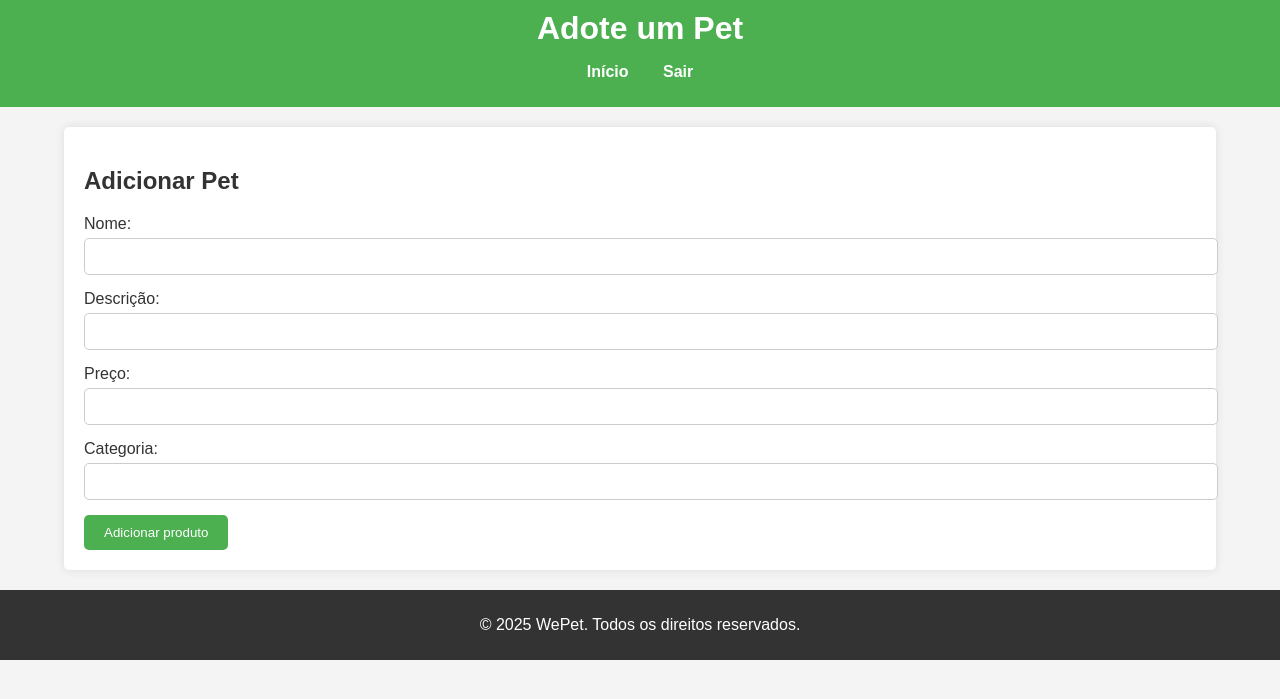
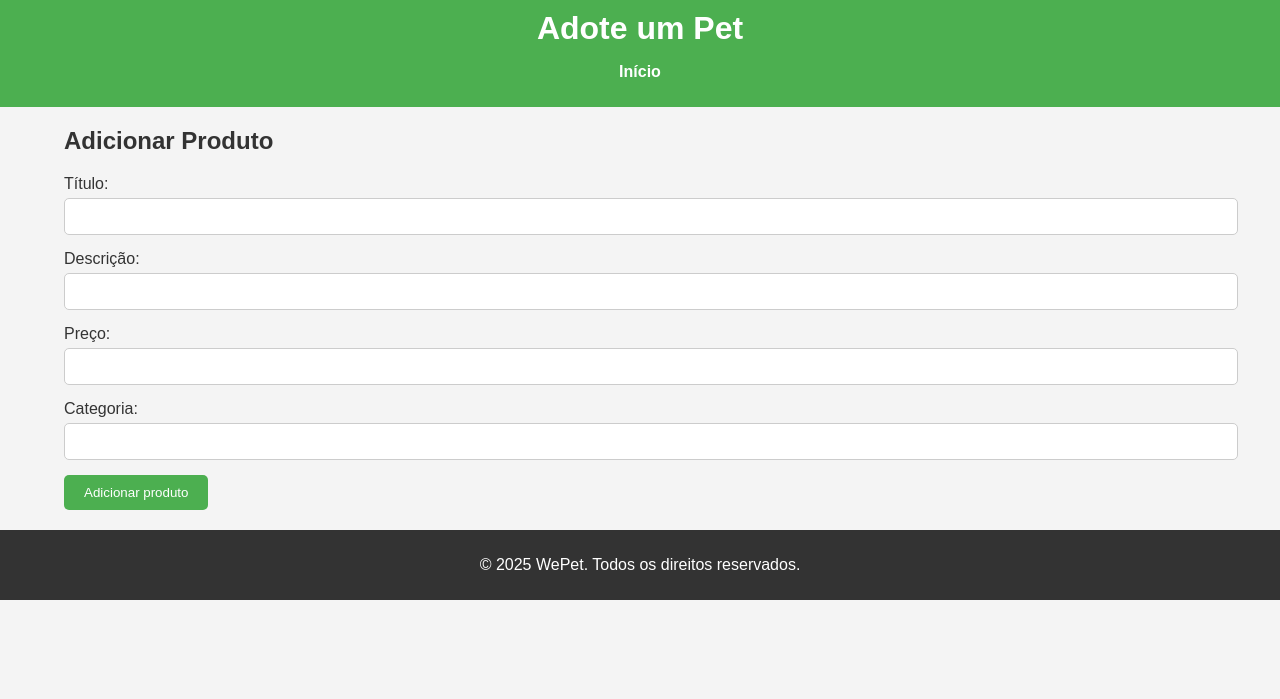
Before and after one commit to scoreBR/PratADS, a Flask app: page /adicionar_produto in a window 1280 px wide. Shown: the top 699 px of the page. Run offline with Flask 2, Linux system fonts and the light colour scheme; a user stored in the database is signed in.

Commit message:
Ajustado Banco de dados, pagina para adição de novos produtos e criação da página de perfil

```diff
--- a/app/models.py
+++ b/app/models.py
@@ -24,7 +24,7 @@ class Pet(db.Model):
 
 class Produto (db.Model):
     id = db.Column(db.Integer, primary_key=True)
-    nome = db.Column(db.String(100), nullable=False)
+    titulo = db.Column(db.String(100), nullable=False)
     descricao = db.Column(db.String(100), nullable=False)
     preco = db.Column(db.Float, nullable=False)
     categoria = db.Column(db.String(100), nullable=False)
--- a/app/static/css/styles.css
+++ b/app/static/css/styles.css
@@ -87,7 +87,7 @@ nav ul li a {
     gap: 20px;
 }
 
-.pet-card, .usuario-card {
+.pet-card, .usuario-card, .produto-card {
     background-color: white;
     padding: 15px;
     border-radius: 5px;
--- a/app/templates/AdotePet.html
+++ b/app/templates/AdotePet.html
@@ -15,7 +15,9 @@
                     <li><a href="{{ url_for('views.AdotePet') }}">Início</a></li>
                     <li><a href="{{ url_for('views.adicionar_pet') }}">Adicionar Pet</a></li>
                     <li><a href="{{ url_for('views.Loja') }}">Loja</a></li>
+                    <li><a href="{{ url_for('views.adicionar_produto') }}">Adicionar Produto</a></li>
                     <li><a href="{{ url_for('views.Chat') }}">Chat</a></li>
+                    <li><a href="{{ url_for('views.perfil') }}">Perfil</a></li>
                     <li><a href="{{ url_for('auth.logout') }}">Sair</a></li>
                 </ul>
             </nav>
--- a/app/templates/Chat.html
+++ b/app/templates/Chat.html
@@ -15,6 +15,7 @@
                     <li><a href="{{ url_for('views.AdotePet') }}">Início</a></li>
                     <li><a href="{{ url_for('views.adicionar_pet') }}">Adicionar Pet</a></li>
                     <li><a href="{{ url_for('views.Loja') }}">Loja</a></li>
+                    <li><a href="{{ url_for('views.adicionar_produto') }}">Adicionar Produto</a></li>
                     <li><a href="{{ url_for('views.Chat') }}">Chat</a></li>
                     <li><a href="{{ url_for('auth.logout') }}">Sair</a></li>
                 </ul>
--- a/app/templates/adicionar_produto.html
+++ b/app/templates/adicionar_produto.html
@@ -3,7 +3,7 @@
 <head>
     <meta charset="UTF-8">
     <meta name="viewport" content="width=device-width, initial-scale=1.0">
-    <title>Adicionar Pet - Adote um Pet</title>
+    <title>WePet</title>
     <link rel="stylesheet" href="{{ url_for('static', filename='css/styles.css') }}">
 </head>
 <body>
@@ -13,19 +13,18 @@
             <nav>
                 <ul>
                     <li><a href="{{ url_for('views.AdotePet') }}">Início</a></li>
-                    <li><a href="{{ url_for('auth.logout') }}">Sair</a></li>
                 </ul>
             </nav>
         </div>
     </header>
 
     <main class="container">
-        <section class="pet-form">
-            <h2>Adicionar Pet</h2>
-            <form method="POST" action="{{ url_for('views.adicionar_pet') }}">
+        <section class="produto-form">
+            <h2>Adicionar Produto</h2>
+            <form method="POST" action="{{ url_for('views.adicionar_produto') }}">
                 <div class="form-group">
-                    <label for="nome">Nome:</label>
-                    <input type="text" id="nome" name="nome" required>
+                    <label for="titulo">Título:</label>
+                    <input type="text" id="titulo" name="titulo" required>
                 </div>
                 <div class="form-group">
                     <label for="descricao">Descrição:</label>
--- a/app/views.py
+++ b/app/views.py
@@ -1,7 +1,7 @@
 from flask import Blueprint, render_template, request, flash, redirect, url_for
 from flask_login import login_required, current_user
 from flask import jsonify
-from .models import Pet, Usuario
+from .models import Pet, Usuario, Produto
 
 from . import db
 
@@ -66,13 +66,13 @@ def adicionar_pet():
 @login_required
 def adicionar_produto():
     if request.method == 'POST':
-        nome = request.form.get('nome')
+        titulo = request.form.get('titulo')
         descricao = request.form.get('descricao')
         preco = request.form.get('preco')
         categoria = request.form.get('categoria')
 
         novo_produto = Produto(
-            nome=nome,
+            titulo=titulo,
             descricao=descricao,
             preco=preco,
             categoria=categoria
@@ -83,6 +83,12 @@ def adicionar_produto():
         return redirect(url_for('views.Loja'))
 
     return render_template('adicionar_produto.html', user=current_user)
+
+@views.route('/perfil', methods=['GET', 'POST'])
+@login_required
+def perfil():
+
+    return render_template('perfil.html', user=current_user)
 
 @views.route('/api/pets', methods=['GET'])
 def get_pets():
@@ -96,3 +102,14 @@ def get_pets():
         'localizacao': pet.localizacao
     } for pet in pets]
     return jsonify(pets_list)
+
+@views.route('/api/produtos', methods=['GET'])
+def get_produtos():
+    produtos = Produto.query.all()
+    produtos_list = [{
+        'titulo': produto.titulo,
+        'descricao': produto.descricao,
+        'preco': produto.preco,
+        'categoria': produto.categoria,
+    } for produto in produtos]
+    return jsonify(produtos_list)
```
Also changed, not shown: app/templates/Loja.html (+26 -16 lines), app/templates/perfil.html (added, +67 -0 lines), app/PPADS.db.
